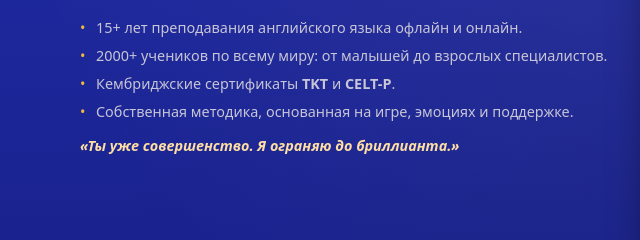
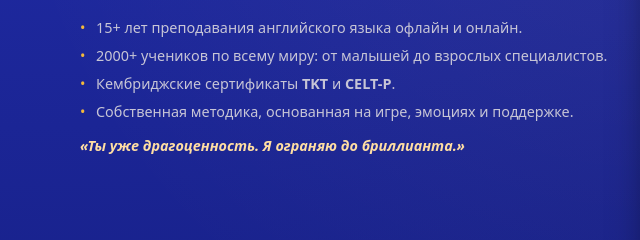
Before and after one commit to lanafairushina-a11y/website, a plain HTML site: page index.html in a window 1280 px wide. Shown: the part 1860-2100 px from the top of the page, 0-640 px from the left. Drawn offline with Linux system fonts and the light colour scheme.

Commit message:
Update index.html

```diff
--- a/index.html
+++ b/index.html
@@ -966,7 +966,7 @@
                 <li>Кембриджские сертификаты <strong>TKT</strong> и <strong>CELT-P</strong>.</li>
                 <li>Собственная методика, основанная на игре, эмоциях и поддержке.</li>
               </ul>
-              <p class="tagline"><strong>«Ты уже совершенство. Я ограняю до бриллианта.»</strong></p>
+              <p class="tagline"><strong>«Ты уже драгоценность. Я ограняю до бриллианта.»</strong></p>
             </div>
             <div>
               <div class="card">
```
